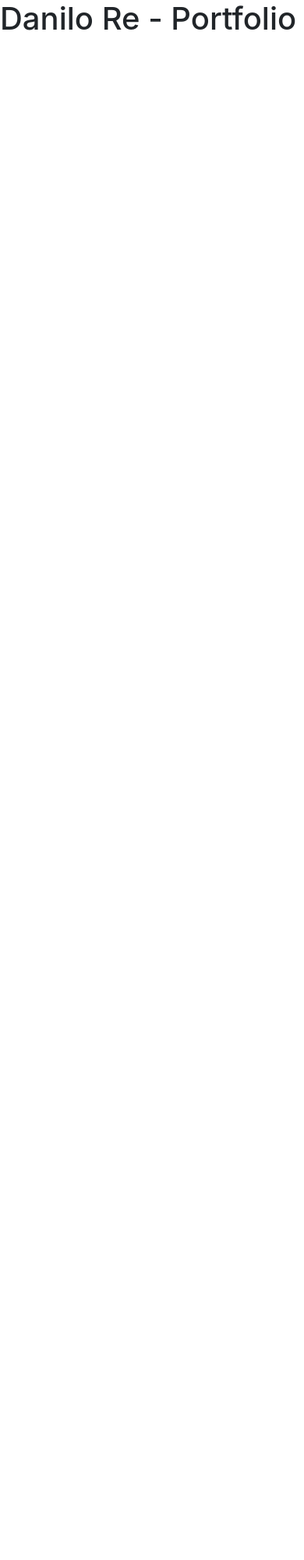
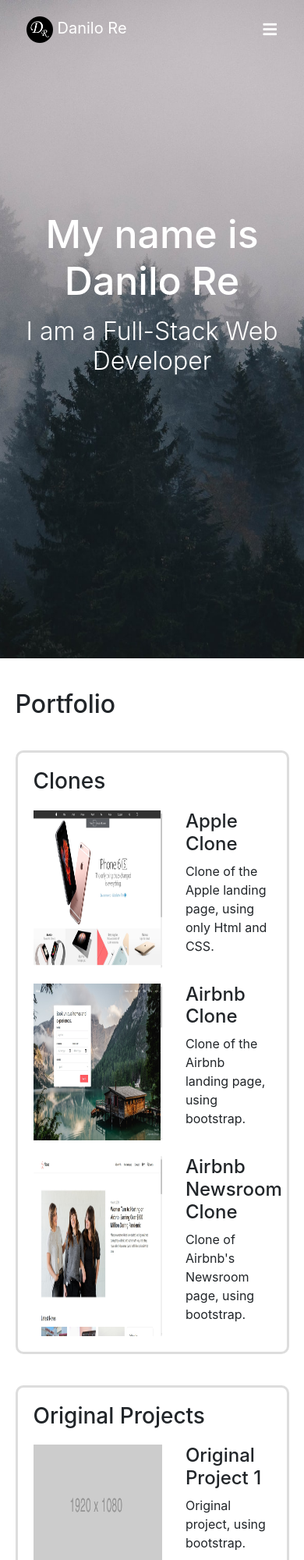
Before and after one commit to DrDraenor/Portfolio, a plain HTML site: page index.html in a window 390 px wide. Shown: the top 2000 px of the page at 78% size. Before the commit the page ends 844 px from the top, so only its background shows below. Drawn offline with nearby package versions, Linux system fonts and the light colour scheme.

Commit message:
updated html and css - first prototype site design with navbar, about, projects and contact

```diff
--- a/index.html
+++ b/index.html
@@ -17,20 +17,98 @@
     <title>Danilo Re</title>
   </head>
   <body>
-		<h1>Danilo Re - Portfolio</h1>
+		<header>
+			<nav class="navbar navbar-expand-md">
+				<!-- nav for big screens -->
+				<div class="container-fluid px-0 py-2">
+					<div class="navbar-brand">
+						<a href="#"><img src="./logo.png" height="34"/></a>
+						<a href="#">Danilo Re</a>
+					</div>
 
-		<header>
+					<div class="navbar-nav d-none d-md-flex ml-auto" id="xlnavbar">
+						<a class="nav-item nav-link" href="#">About Me</a>
+						<a class="nav-item nav-link" href="#portfolio">Portfolio</a>
+						<a class="nav-item nav-link" href="#contact">Contact</a>
+					</div>
 
+					<!-- button and collapsed menu, for small screens-->
+					<a class="navbar-toggler collapsed ml-auto pr-0" role="button" data-toggle="collapse" href="#xsnavbar" id="xsnavbarToggler"><i class="fas fa-bars"></i></a>
+				</div>
+
+				<!--
+				<div class="collapse navbar-collapse position-absolute d-md-none" id="xsnavbar">
+					<div class="nav-item" style="text-align:right;"><a class="navbar-toggler ml-auto d-block" role="button" data-toggle="collapse" href="#xsnavbar" style="padding:30px 20px 20px 0; width:20px;"><i class="fas fa-times"></i></a></div>
+					<a class="nav-item nav-link d-block" href="#">About Me</a>
+					<a class="nav-item nav-link d-block" href="#">Portfolio</a>
+					<a class="nav-item nav-link d-block" href="#">Contact</a>
+				</div>
+				-->
+			</nav>
 		</header>
 
 
-		<div id="main">
-
+		<div id="about">
+			<div id="about-text">
+				<h1 class="mb-3">My name is Danilo Re</h1>
+				<h2>I am a Full-Stack Web Developer</h2>
+			</div>
 		</div>
 
+		<div class="container-fluid" id="portfolio">
+			<h2>Portfolio</h2>
+			<div class="portfolio-cat" id="clones">
+				<h3>Clones</h3>
+				<div class="row project-display">
+					<img class="col-7 img" src="./images/Apple_Clone.jpg" alt="" />
+					<div class="col-5 desc">
+						<h4>Apple Clone</h4>
+						<p>Clone of the Apple landing page, using only Html and CSS.</p>
+					</div>
+				</div>
+				<div class="row project-display">
+					<img class="col-7 img" src="./images/Airbnb_Clone.jpg" alt="" />
+					<div class="col-5 desc">
+						<h4>Airbnb Clone</h4>
+						<p>Clone of the Airbnb landing page, using bootstrap.</p>
+					</div>
+				</div>
+				<div class="row project-display">
+					<img class="col-7 img" src="./images/Airbnb_Newsroom_Clone.jpg" alt="" />
+					<div class="col-5 desc">
+						<h4>Airbnb Newsroom Clone</h4>
+						<p>Clone of Airbnb's Newsroom page, using bootstrap.</p>
+					</div>
+				</div>
+			</div>
+			<div class="portfolio-cat" id="original-projects">
+				<h3>Original Projects</h3>
+				<div class="row project-display">
+					<img class="col-7 img" src="./images/1920x1080_placeholder.png" alt="" />
+					<div class="col-5 desc">
+						<h4>Original Project 1</h4>
+						<p>Original project, using bootstrap.</p>
+					</div>
+				</div>
+			</div>
+		</div>
 
-		<footer>
+		<div id="contact">
+			<div class="container-fluid">
+				<div id="info">
+					<h5>dan.re.99@hotmail.com</h5>
+				</div>
+				<div id="social">
+					<a href="#"><i class="fab fa-twitter"></i></a>
+					<a href="#"><i class="fab fa-instagram"></i></a>
+					<a href="#"><i class="fab fa-linkedin"></i></a>
+					<a href="#"><i class="fab fa-facebook-f"></i></a>
+				</div>
+			</div>
+		</div>
 
+		<footer class="py-2">
+			<p class="my-0">Copyright © 2021 Danilo Re</p>
 		</footer>
 
     <!-- JavaScript, you need this for the drop down buttons to work -->
--- a/style.css
+++ b/style.css
@@ -0,0 +1,76 @@
+/* General */
+header a, header a:hover, #about-text {
+	color: white;
+}
+.container-fluid {
+	max-width: 90%;
+}
+
+/* Navbar */
+header {
+	position: absolute;
+	width: 100%;
+}
+.navbar {
+	z-index: 1;
+}
+
+/* Main (About Me) */
+#about {
+	background-image: url(./images/Background2.jpg);
+  background-size: cover;
+  background-position: center bottom;
+	position: relative;
+	padding: 270px 0;
+	height: 100vh;
+}
+#about-text {
+	text-align: center;
+}
+#about-text h1 {
+	font-size: 50px;
+}
+#about-text h2 {
+	font-weight: 350;
+}
+
+/* Portfolio */
+#portfolio {
+	padding: 40px 0;
+}
+.portfolio-cat {
+	border: 3px solid #ddd;
+	border-radius: 10px;
+	margin: 40px 0;
+	padding: 20px;
+}
+.project-display {
+	margin-top: 20px;
+}
+
+/* Contact */
+#contact {
+	padding: 80px 0;
+	text-align: center;
+	background-color: black;
+}
+#contact a, #contact h5 {
+	color: white;
+}
+#contact h5 {
+	font-weight: 300;
+	margin-bottom: 40px;
+}
+#social a {
+	font-size: 20px;
+	margin-left: 20px;
+}
+
+/* Footer */
+footer {
+	border-top: 1px solid #333;
+	text-align: center;
+	background-color: black;
+	color: #bbb;
+	font-weight: 200;
+}
```
